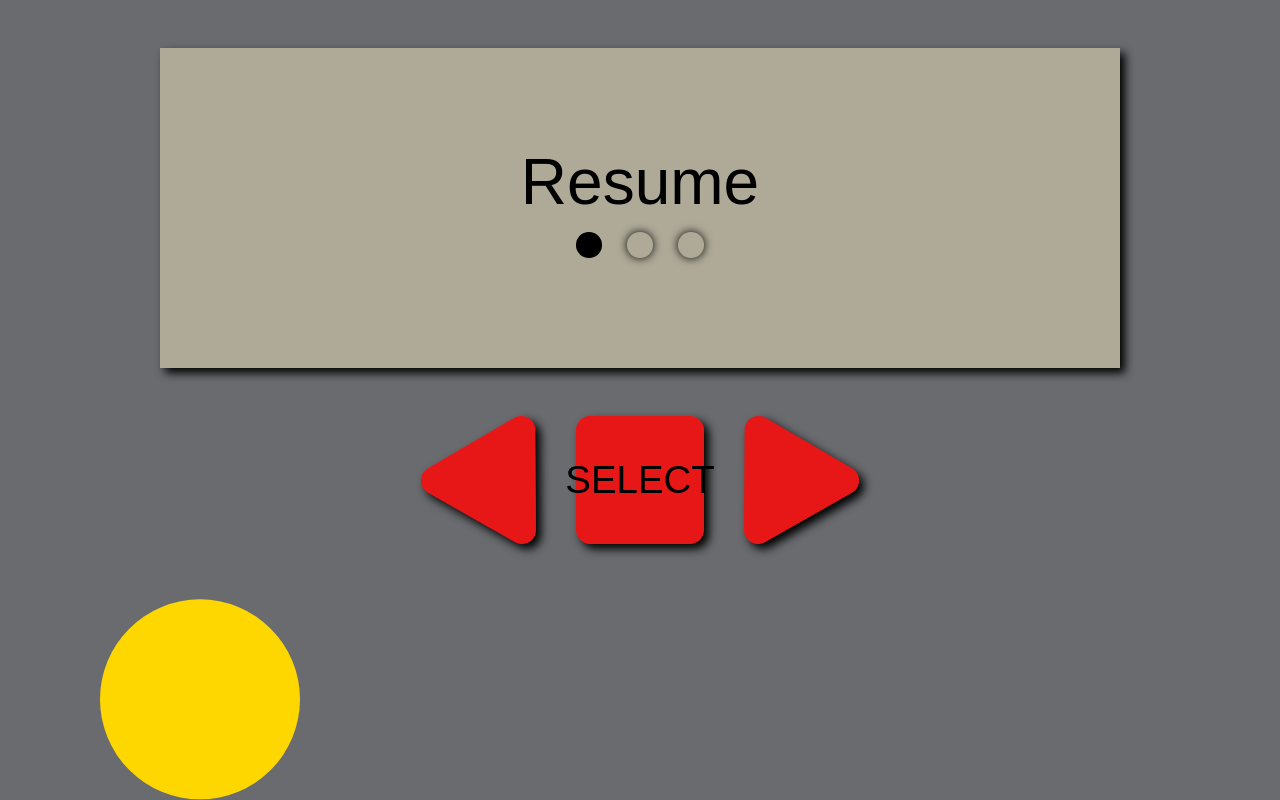
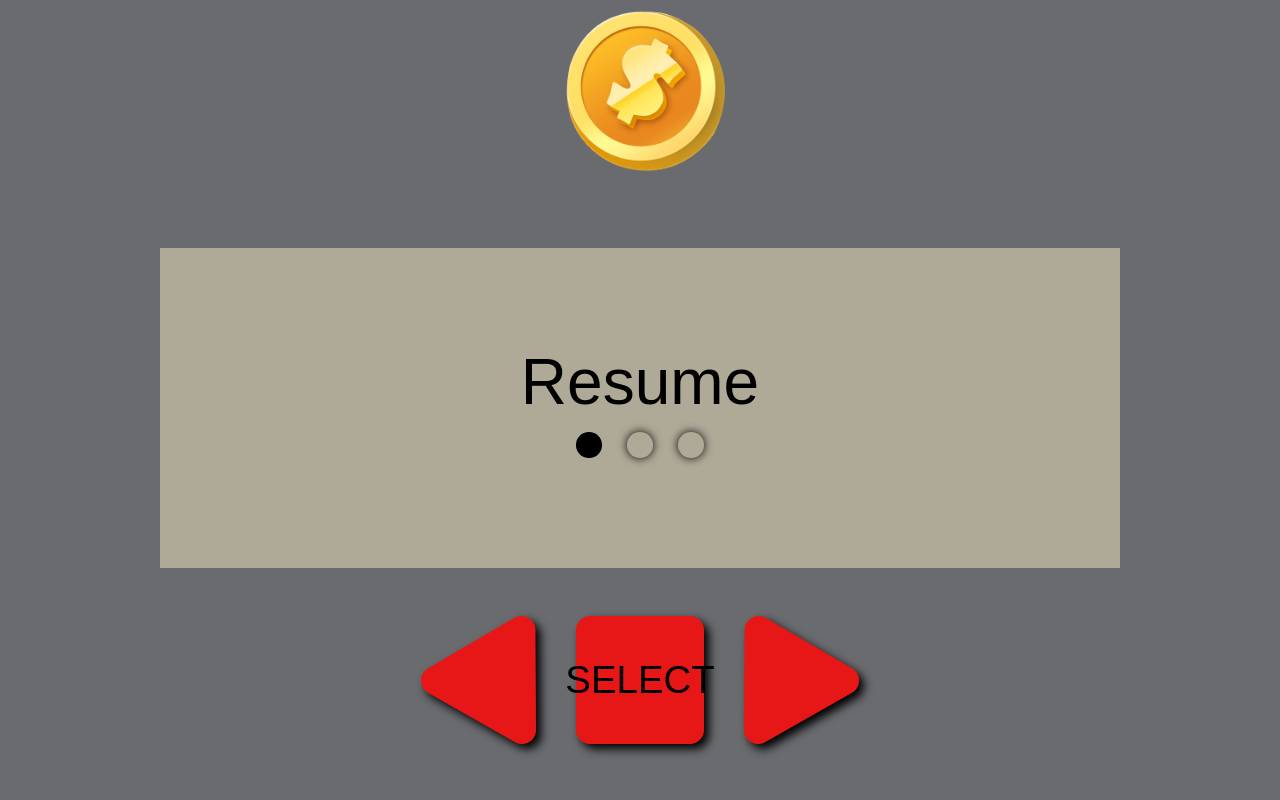
Before and after one commit to npratt06/portfolio-site, a React (Create React App) app: page / in a window 1280 px wide. Built offline with nearby package versions, Linux system fonts and the light colour scheme.

Commit message:
coin stuff

```diff
--- a/package.json
+++ b/package.json
@@ -12,6 +12,7 @@
         "matter-js": "^0.18.0",
         "react": "^18.2.0",
         "react-dom": "^18.2.0",
+        "react-draggable": "^4.4.5",
         "react-router-dom": "^6.4.3",
         "react-scripts": "5.0.1",
         "web-vitals": "^3.0.4"
--- a/src/components/Navigation/NavDisplay/NavDisplay.const.tsx
+++ b/src/components/Navigation/NavDisplay/NavDisplay.const.tsx
@@ -46,8 +46,7 @@ export const screenStyle: React.CSSProperties = {
     margin: '3em',
     display: 'flex',
     justifyContent: 'center',
-    alignItems: 'center',
-    filter: 'drop-shadow(5px 5px 5px #000000)',
+    alignItems: 'center'
 };
 
 const dotBase: React.CSSProperties = {
--- a/src/components/Navigation/Navigation.tsx
+++ b/src/components/Navigation/Navigation.tsx
@@ -8,6 +8,8 @@ import {
 } from './Navigation.interface';
 import NavigateLR from './NavLR/NavLR';
 import { MyPages } from './NavDisplay/NavDisplay.const';
+import Draggable from 'react-draggable';
+import coin from '../../img/coin.png';
 
 export default class Navigation extends Component<
     NavigationProps,
@@ -66,6 +68,9 @@ export default class Navigation extends Component<
         return (
             <div>
                 <div style={outerWrapper}>
+                    <Draggable>
+                        <div style={{width: '200px', height: '200px', zIndex: '99'}}><img style={{width: 'auto', height: 'inherit', pointerEvents: 'none'}} src={coin} /></div>
+                    </Draggable>
                     <div style={rowElement}>
                         <NavDisplay navIndex={this.state.navIndex}></NavDisplay>
                     </div>
--- a/src/components/matterjs/Coin.tsx
+++ b/src/components/matterjs/Coin.tsx
@@ -17,7 +17,7 @@ export default class Coin extends Component<CoinProps, CoinState> {
             outerStyle: {
                 position: 'absolute',
                 zIndex: 99,
-                pointerEvents: 'auto'
+                pointerEvents: 'none'
             }
         }
     }
--- a/src/pages/Home/Home.tsx
+++ b/src/pages/Home/Home.tsx
@@ -1,5 +1,4 @@
 import React, { Component } from 'react';
-import Coin from '../../components/matterjs/Coin';
 import Navigation from '../../components/Navigation/Navigation';
 import { homeStyle } from './Home.const';
 
@@ -7,7 +6,6 @@ export default class Home extends Component {
     render() {
         return (
             <div style={homeStyle}>
-                <Coin />
                 <Navigation />
             </div>
         );
```
Also changed, not shown: src/img/coin.png (added), 1 other file (tests, documents, lock files or other folders).
